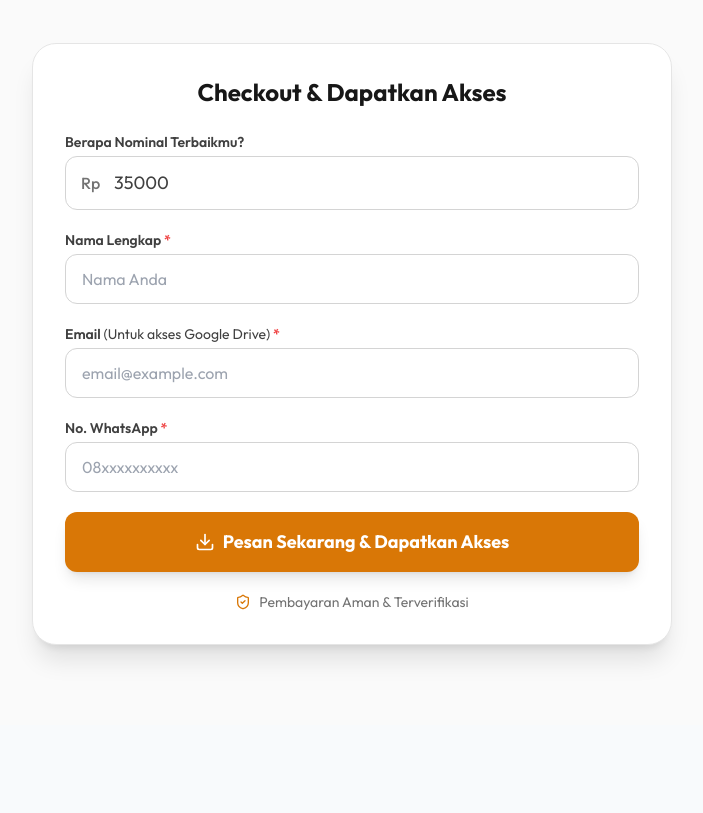
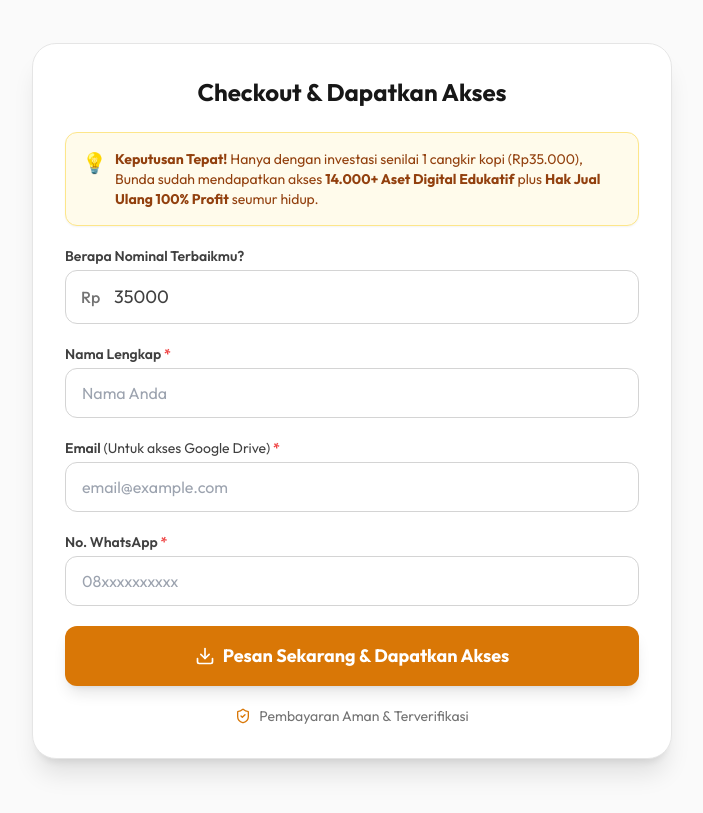
Before and after one commit to muhik/LPSoonIslam, a Next.js app: page / in a window 1280 px wide. Shown: the part 2700-3513 px from the top of the page, without its empty margins (288-991 px from the left). Before the commit the page ends 3425 px from the top, so only its background shows below. Built offline with nearby package versions, Linux system fonts and the light colour scheme; no server answers; the database is empty.

Commit message:
feat(ui): add trust banner above checkout amount input to boost conversions

```diff
--- a/src/components/CheckoutForm.tsx
+++ b/src/components/CheckoutForm.tsx
@@ -72,6 +72,15 @@
 
     return (
         <form className="space-y-5" onSubmit={handleSubmit}>
+            {/* Trust / Value Proposition Banner */}
+            <div className="bg-amber-50 border border-amber-200 rounded-xl p-4 text-sm text-amber-800 shadow-sm">
+                <p className="flex items-start gap-2">
+                    <span className="text-xl">💡</span>
+                    <span>
+                        <strong>Keputusan Tepat!</strong> Hanya dengan investasi senilai 1 cangkir kopi (Rp35.000), Bunda sudah mendapatkan akses <strong>14.000+ Aset Digital Edukatif</strong> plus <strong>Hak Jual Ulang 100% Profit</strong> seumur hidup.
+                    </span>
+                </p>
+            </div>
             {/* Price Input */}
             <div>
                 <label className="block text-sm font-semibold text-neutral-700 mb-1">Berapa Nominal Terbaikmu?</label>
```
